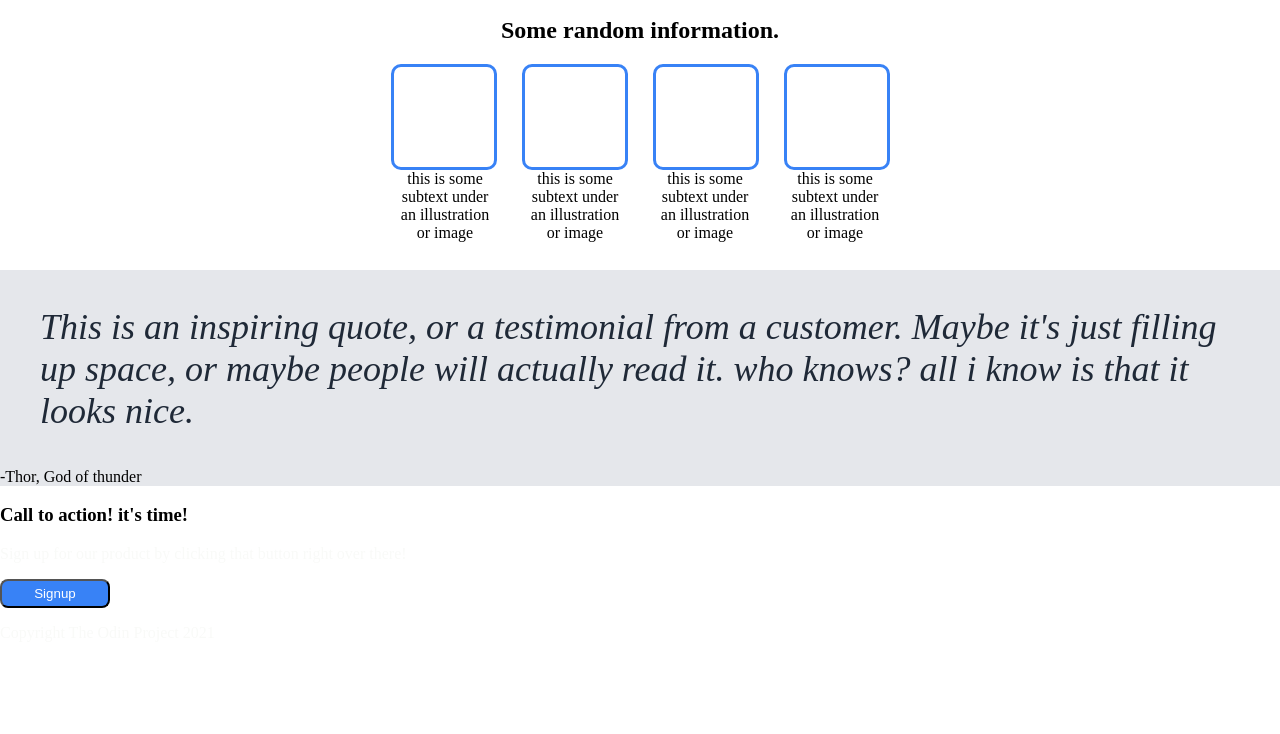
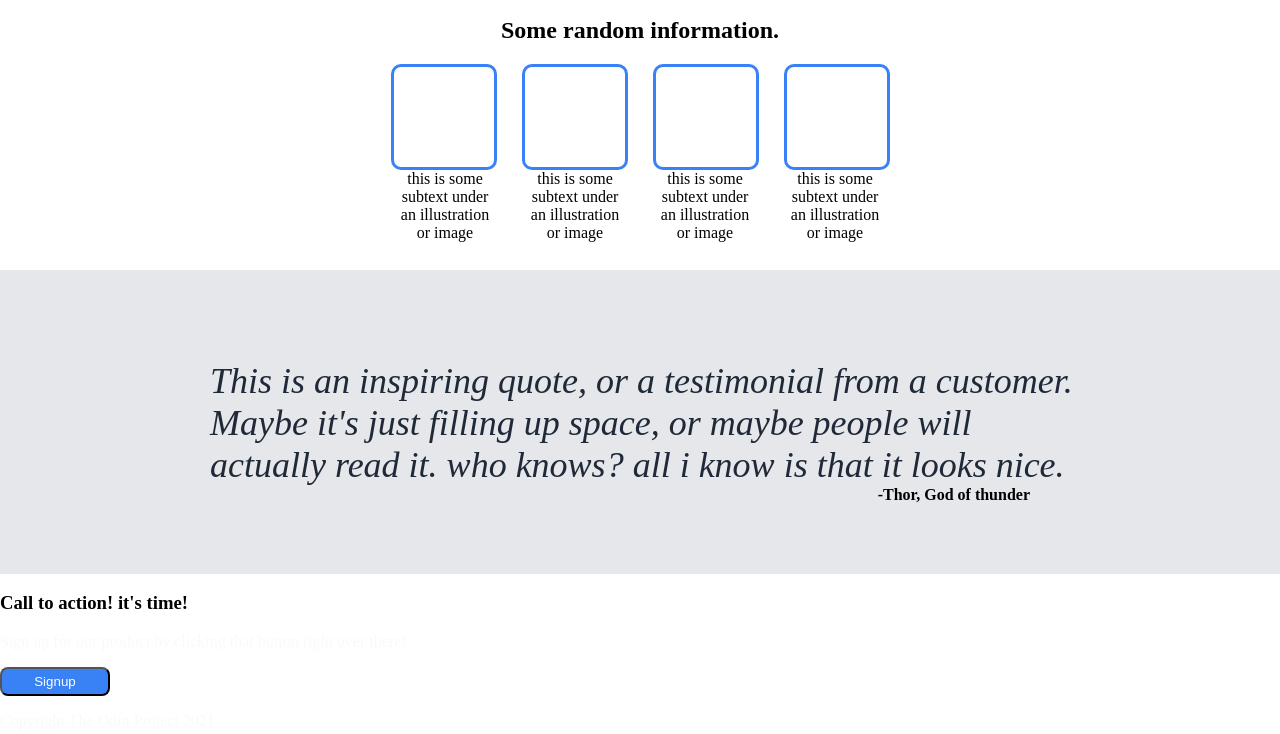
Before and after one commit to randyortonrko83/First-Designed-Website, a plain HTML site: page index.html in a window 1280 px wide. Shown: the part 470-1204 px from the top of the page. Before the commit the page ends 1128 px from the top, so only its background shows below. Drawn offline with Linux system fonts and the light colour scheme; files whose address does not match are found by name.

Commit message:
quote section completion

```diff
--- a/Styles.css
+++ b/Styles.css
@@ -80,16 +80,27 @@ blockquote {
              font-size: 36px;
              font-style: italic;
              color: #1f2937;
+             margin: 0px;
 }
 
 .quote-class {
               display: flex;
               flex-direction: column;
               background-color: #E5E7EB;
+              margin: 0px;
+              padding-top: 90px;
+              padding-left: 210px;
+              padding-right: 200px;
+              padding-bottom: 20px;
 }
 
 .by-class {
            display: flex;
+           justify-content: flex-end;
+           padding-right: 50px;
+           padding-bottom: 50px;
+           font-weight: bold;
+
 }
 button {
         background-color: #3882f6;
```
Also changed, not shown: index.html (+1 -2 lines), 1 other file.
